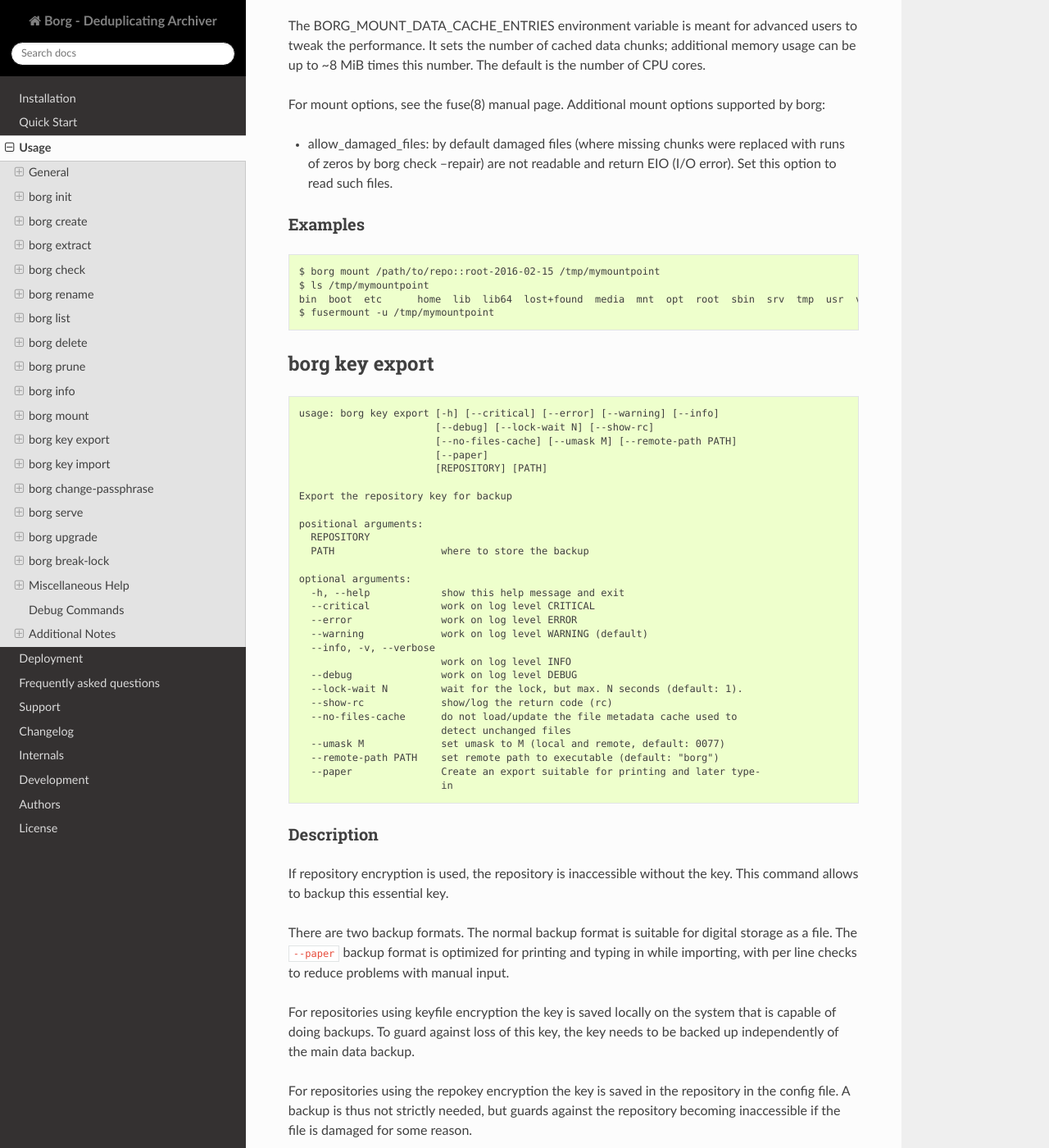
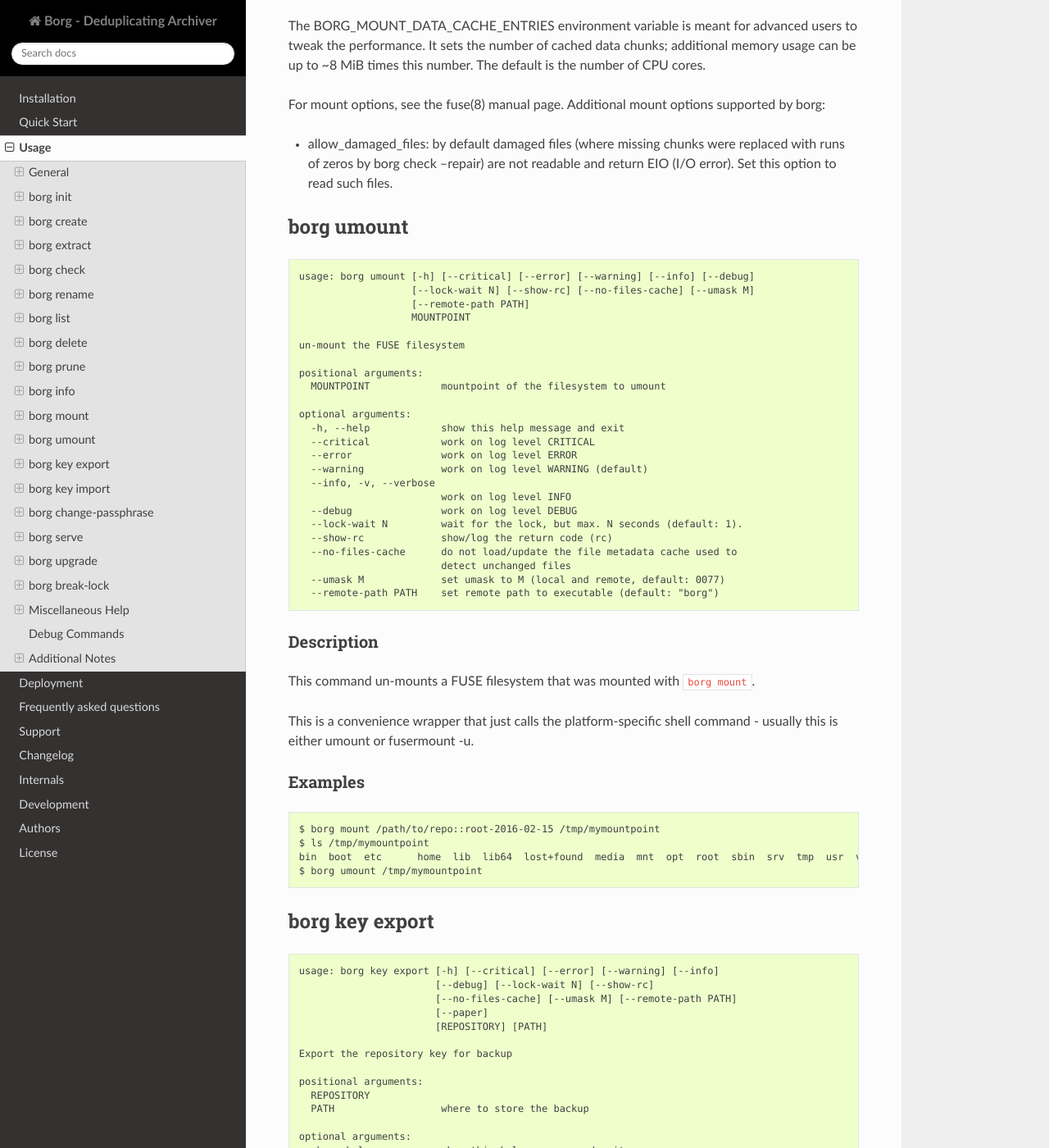
Before and after one commit to borgbackup/borg, a Sphinx documentation site: the page built from docs/usage.rst, in a window 1280 px wide and 1400 px high, scrolled down 20564 px. Shown: the whole window at 82% size. Built offline with Sphinx 7.4.7 and the Read the Docs theme 2.0.0, drawn with Linux system fonts in a browser that asks for light colours; pages that are not in the unit, such as notebooks, are missing from menus; the version number could not be read and is left out.

Commit message:
borg umount, fixes #1855
this refactors umount code we already used for the testsuite into the platform module's namespace.

also, it exposes that functionality via the cli api, so users can use it via "borg umount <mountpoint>",
which is more consistent than using borg to mount and fusermount -u (or umount) to un-mount.

```diff
--- a/docs/usage.rst
+++ b/docs/usage.rst
@@ -545,6 +545,8 @@
 
 .. include:: usage/mount.rst.inc
 
+.. include:: usage/umount.rst.inc
+
 Examples
 ~~~~~~~~
 ::
@@ -552,7 +554,7 @@
     $ borg mount /path/to/repo::root-2016-02-15 /tmp/mymountpoint
     $ ls /tmp/mymountpoint
     bin  boot  etc	home  lib  lib64  lost+found  media  mnt  opt  root  sbin  srv  tmp  usr  var
-    $ fusermount -u /tmp/mymountpoint
+    $ borg umount /tmp/mymountpoint
 
 
 .. include:: usage/key_export.rst.inc
--- /dev/null
+++ b/docs/usage/umount.rst.inc
@@ -0,0 +1,40 @@
+.. IMPORTANT: this file is auto-generated from borg's built-in help, do not edit!
+
+.. _borg_umount:
+
+borg umount
+-----------
+::
+
+    usage: borg umount [-h] [--critical] [--error] [--warning] [--info] [--debug]
+                       [--lock-wait N] [--show-rc] [--no-files-cache] [--umask M]
+                       [--remote-path PATH]
+                       MOUNTPOINT
+
+    un-mount the FUSE filesystem
+
+    positional arguments:
+      MOUNTPOINT            mountpoint of the filesystem to umount
+
+    optional arguments:
+      -h, --help            show this help message and exit
+      --critical            work on log level CRITICAL
+      --error               work on log level ERROR
+      --warning             work on log level WARNING (default)
+      --info, -v, --verbose
+                            work on log level INFO
+      --debug               work on log level DEBUG
+      --lock-wait N         wait for the lock, but max. N seconds (default: 1).
+      --show-rc             show/log the return code (rc)
+      --no-files-cache      do not load/update the file metadata cache used to
+                            detect unchanged files
+      --umask M             set umask to M (local and remote, default: 0077)
+      --remote-path PATH    set remote path to executable (default: "borg")
+
+Description
+~~~~~~~~~~~
+
+This command un-mounts a FUSE filesystem that was mounted with ``borg mount``.
+
+This is a convenience wrapper that just calls the platform-specific shell
+command - usually this is either umount or fusermount -u.
```
Also changed, not shown: 7 other files.
